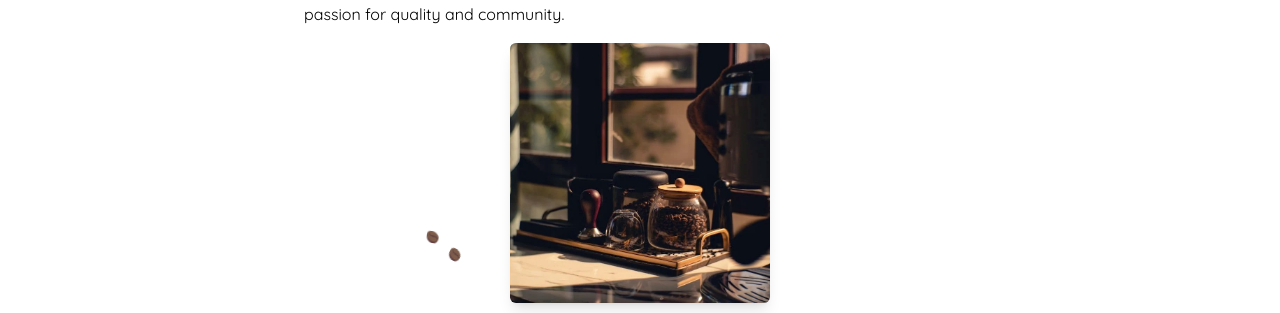
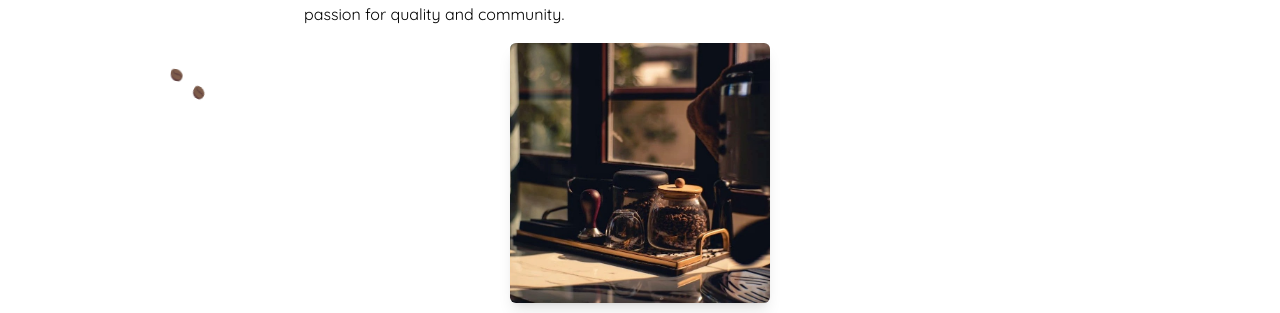
Before and after one commit to Sahasawat-Boss/DailyDrip-Cofee-Cafe, a Next.js app: page /pages/history in a window 1280 px wide. Shown: the part 211-524 px from the top of the page. Built offline with nearby package versions, Linux system fonts and the light colour scheme.

Commit message:
u float bead resp

```diff
--- a/src/app/pages/history/page.tsx
+++ b/src/app/pages/history/page.tsx
@@ -5,7 +5,7 @@ import { FaHourglassStart } from "react-icons/fa";
 
 export default function History() {
   return (
-    <section className="px-8 sm:px-12 pt-26 pb-12">
+    <section className="px-8 sm:px-12 pt-26 pb-12 relative">
       <div className="max-w-2xl mx-auto relative">
         <div className="flex justify-center text-2xl md:text-4xl font-bold italic mb-4 float">
           <div className="relative fade-up2">
@@ -33,9 +33,6 @@ export default function History() {
             Over the years, our little corner grew into a space where locals and travelers gather,
             relax, and enjoy the artistry of coffee. Today, DailyDrip continues to blend tradition
             with creativity — one cup at a time.
-            <div className='absolute opacity-80 -top-20 fade-left2'>
-              <BeanFloatAround />
-            </div>
           </div>
 
           <div>
@@ -65,6 +62,9 @@ export default function History() {
           <BeanFloat />
         </div>
       </div>
+      <div className='absolute opacity-80 top-72 fade-left2 '>
+        <BeanFloatAround />
+      </div>
     </section>
   );
 }
```
